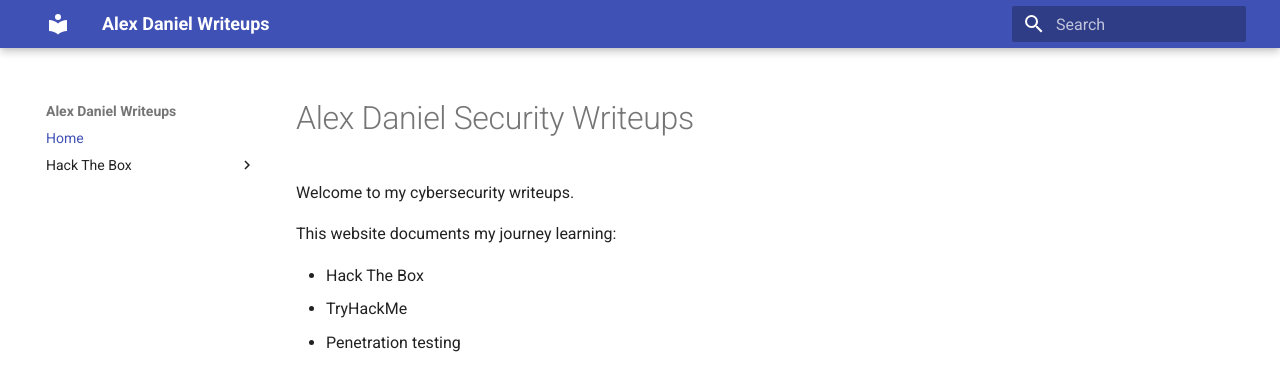
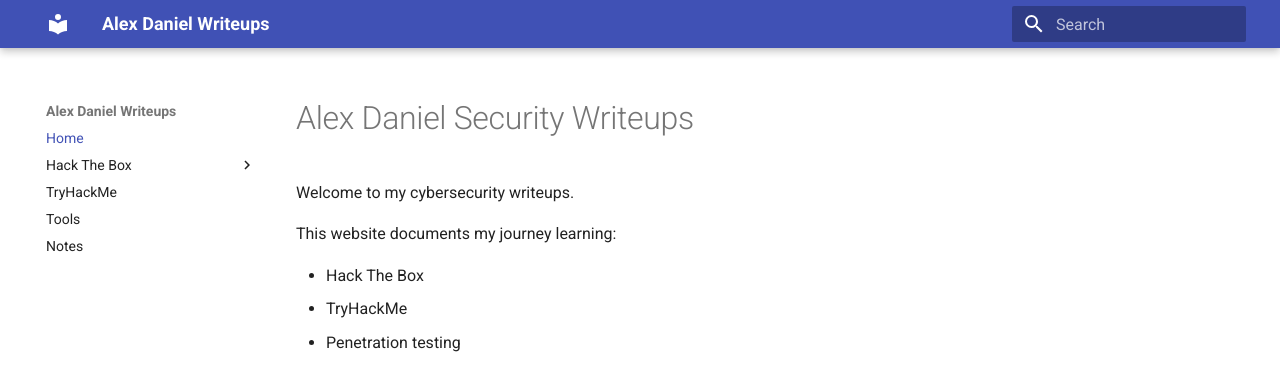
Before and after one commit to SolidCode321/htb-writups, an MkDocs documentation site: the page built from docs/index.md, in a window 1280 px wide. Shown: the top 376 px of the page. Built offline with MkDocs 1.6.1 and Material for MkDocs 9.7.7, drawn with Linux system fonts in a browser that asks for light colours.

Commit message:
Add new navigation items for TryHackMe, Tools, and Notes

```diff
--- a/mkdocs.yml
+++ b/mkdocs.yml
@@ -7,3 +7,6 @@
   - Home: index.md
   - Hack The Box:
       - Example: hackthebox/example.md
+  - TryHackMe: tryhackme/index.md
+  - Tools: tools/index.md
+  - Notes: notes/index.md
```
